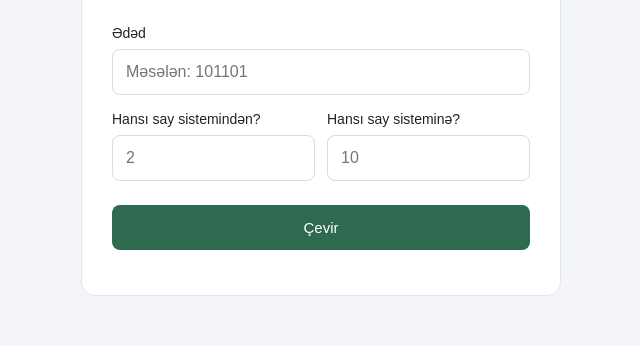
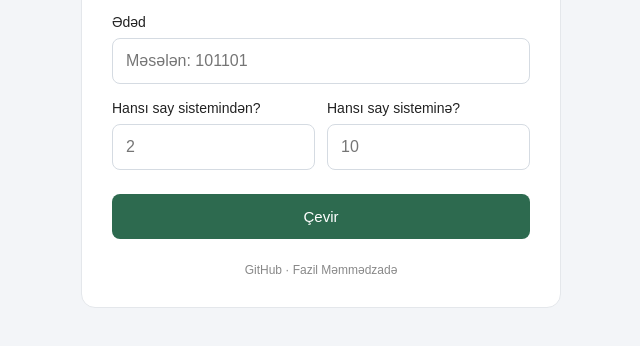
Before and after one commit to fazilmemmedzade/SaySistemleri, a plain HTML site: page index.html in a window 1280 px wide. Shown: the part 298-644 px from the top of the page, without its empty margins (319-959 px from the left). Drawn offline with Linux system fonts and the light colour scheme.

Commit message:
Update index.html

```diff
--- a/index.html
+++ b/index.html
@@ -112,6 +112,20 @@ button:hover {
     margin-top: 15px;
     font-size: 14px;
 }
+
+.github-link {
+    display: block;
+    margin-top: 24px;
+    text-align: center;
+    font-size: 12px;
+    color: #888;
+    text-decoration: none;
+    transition: color 0.2s;
+}
+
+.github-link:hover {
+    color: #2d6a4f;
+}
 </style>
 </head>
 <body>
@@ -148,6 +162,13 @@ button:hover {
         <small>Nəticə</small>
         <strong id="answer"></strong>
     </div>
+
+    <a href="https://github.com/fazilmmmdzad"
+       target="_blank"
+       rel="noopener noreferrer"
+       class="github-link">
+        GitHub · Fazil Məmmədzadə
+    </a>
 </div>
 
 <script>
```
